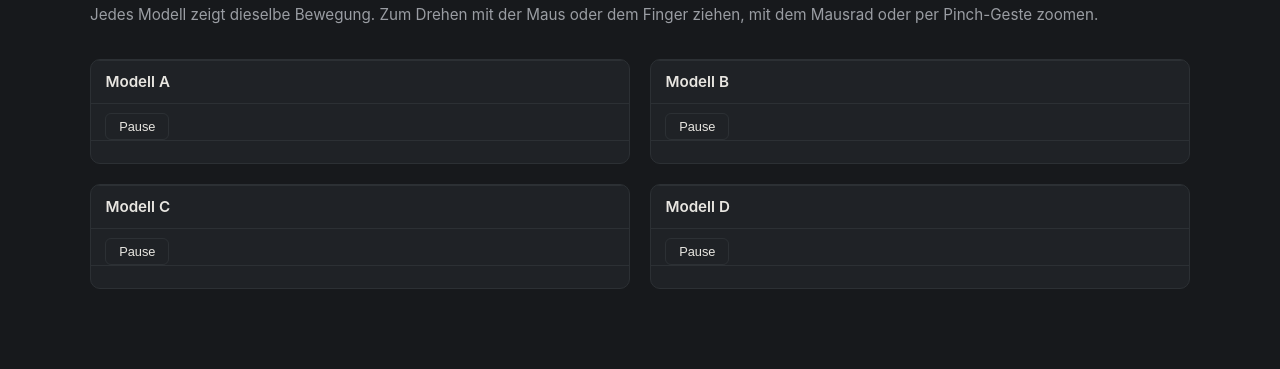
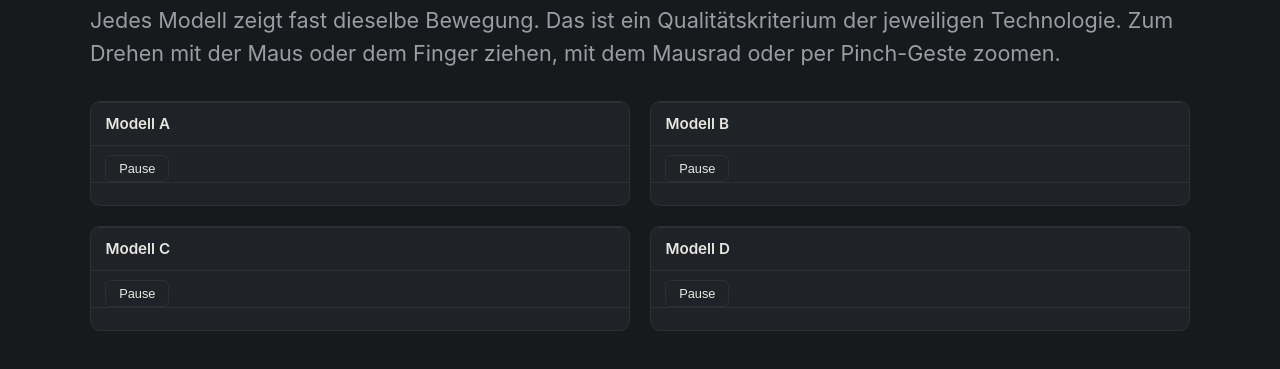
Before and after one commit to TimGallion/3D-KI-Generatoren-Vergleich, a plain HTML site: page index.html in a window 1280 px wide. Shown: the part 63-432 px from the top of the page. Drawn offline with Linux system fonts and the light colour scheme; some packages are replaced by stand-ins of ours; a script that the page names is missing.

Commit message:
Änderungen aktualisiert

```diff
--- a/index.html
+++ b/index.html
@@ -12,7 +12,8 @@
 <header>
   <h1>Vergleich KI-generierter 3D-Charakteranimationen</h1>
   <p>
-    Jedes Modell zeigt dieselbe Bewegung. Zum Drehen mit der Maus oder dem Finger
+    Jedes Modell zeigt fast dieselbe Bewegung. Das ist ein Qualitätskriterium der jeweiligen Technologie.
+    Zum Drehen mit der Maus oder dem Finger
     ziehen, mit dem Mausrad oder per Pinch-Geste zoomen.
   </p>
 </header>
--- a/script.js
+++ b/script.js
@@ -33,8 +33,8 @@ const modelle = [
     hint: "Modell A",
     animationen: [
       { clip: "Walk", label: "Gehen" },
-      { clip: "WalkFast", label: "Gehen schnell" },
-      { clip: "LadyWalk", label: "Eleganter Gang" },
+
+
       { clip: "Run", label: "Rennen" },
       { clip: "RunFast", label: "Rennen schnell" },
     ],
@@ -67,6 +67,12 @@ const modelle = [
     src: "models/mixamo.glb",
     name: "Mixamo",
     hint: "Modell C",
+      animationen: [
+      { clip: "Idle", label: "Idle" },
+      { clip: "Walk", label: "Gehen" },
+      { clip: "SlowRun", label: "Rennen" },
+       { clip: "FastRun", label: "Rennen schnell" },
+    ],
     kamera: {
       orbit: "0deg 75deg 4.5m",
       // Seit der Boden mit exportiert wird, ist die Szenen-Bounding-Box
--- a/style.css
+++ b/style.css
@@ -33,7 +33,7 @@ h1 {
 header p {
   color: var(--muted);
   margin: 0;
-  font-size: 0.95rem;
+  font-size: 1.35rem;
   line-height: 1.5;
 }
 
```
